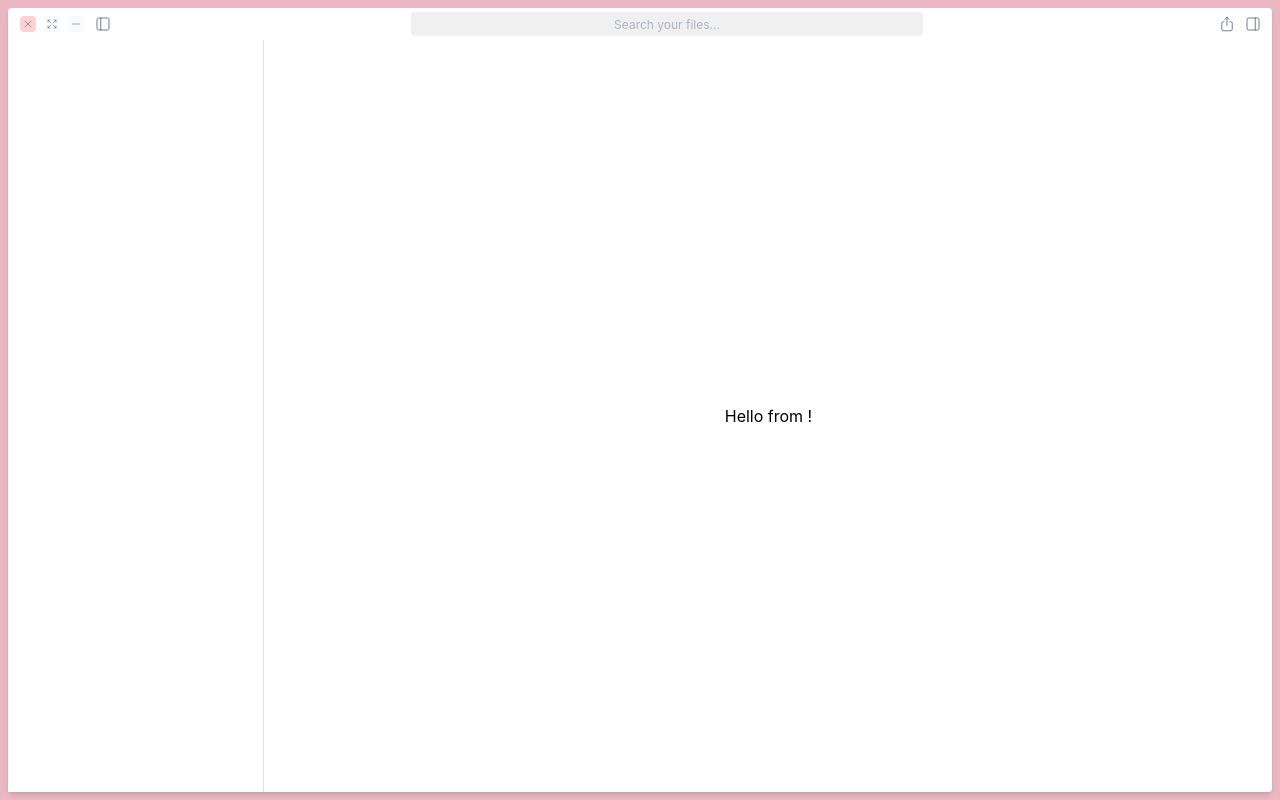
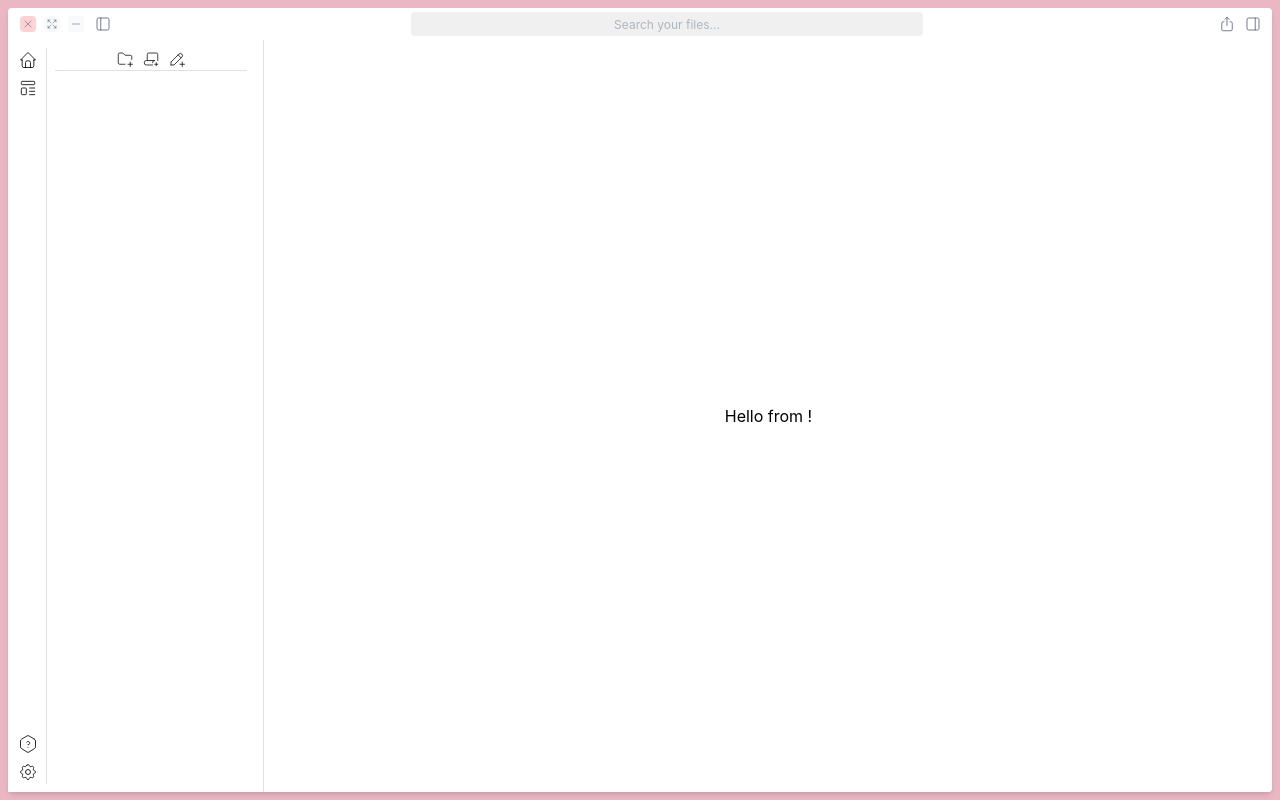
Before and after one commit to BaraKona/writality-platform, a React (Vite) app: page / in a window 1280 px wide. Both pictures are taken after a click on the button 103 px from the left and 24 px from the top of the page. Built offline with nearby package versions, Linux system fonts and the light colour scheme.

Commit message:
Add tooltip

```diff
--- a/src/components/Header/Center.tsx
+++ b/src/components/Header/Center.tsx
@@ -1,6 +1,10 @@
 import { TextInput } from "@mantine/core";
+import { getHotkeyHandler } from "@mantine/hooks";
+import { useRef } from "react";
 
 export const Center = () => {
+	const inputRef = useRef(null);
+
 	return (
 		<section className="max-w-lg mx-auto grow">
 			<TextInput
@@ -10,7 +14,9 @@ export const Center = () => {
 				classNames={{
 					input: "!text-xs !bg-hover !text-center",
 				}}
+				onKeyDown={getHotkeyHandler([["mod+K", () => console.log("mod+K")]])}
 				placeholder="Search your files..."
+				ref={inputRef}
 			/>
 		</section>
 	);
--- a/src/components/Header/LeftSide.tsx
+++ b/src/components/Header/LeftSide.tsx
@@ -14,12 +14,14 @@ export const LeftSide = () => {
 	return (
 		<div className="flex gap-2 rounded-lg px-2 items-center">
 			<IconButtonWrapper
+				name="Exit"
 				className="rounded h-4 w-4 p-0.5 bg-red-300/50 flex items-center justify-center"
 				onClick={() => appWindow.close()}
 			>
 				<IconX size={20} stroke={1} />
 			</IconButtonWrapper>
 			<IconButtonWrapper
+				name="Maximize"
 				className="rounded h-4 w-4 p-0.5 bg-gray-200/25 flex items-center justify-center"
 				onClick={() =>
 					appWindow.setFullscreen((isFullscreen.value = !isFullscreen.value))
@@ -28,12 +30,14 @@ export const LeftSide = () => {
 				<IconArrowsMaximize size={20} stroke={1} />
 			</IconButtonWrapper>
 			<IconButtonWrapper
+				name="Minimize"
 				onClick={() => appWindow.minimize()}
 				className="rounded h-4 w-4 p-0.5 bg-gray-200/25 flex items-center justify-center"
 			>
 				<IconMinus size={20} stroke={1} />
 			</IconButtonWrapper>
 			<IconButtonWrapper
+				name="Toggle Sidebar"
 				onClick={() => (isSidebarOpen.value = !isSidebarOpen.value)}
 			>
 				<IconLayoutSidebar size={18} stroke={1} />
--- a/src/components/Header/Right.tsx
+++ b/src/components/Header/Right.tsx
@@ -3,10 +3,10 @@ import { IconButtonWrapper } from "../button/IconButtonWrapper";
 export const RightSide = () => {
 	return (
 		<section className="flex gap-1 px-1">
-			<IconButtonWrapper onClick={() => {}}>
+			<IconButtonWrapper onClick={() => {}} name="Share">
 				<IconShare2 size={18} stroke={1} />
 			</IconButtonWrapper>
-			<IconButtonWrapper onClick={() => {}}>
+			<IconButtonWrapper onClick={() => {}} name="Toggle Sidebar">
 				<IconLayoutSidebarRight size={18} stroke={1} />
 			</IconButtonWrapper>
 		</section>
--- a/src/components/Sidebar.tsx
+++ /dev/null
@@ -1,13 +0,0 @@
-import { useSignals } from "@preact/signals-react/runtime";
-import { isSidebarOpen } from "../signals";
-export const Sidebar = () => {
-	useSignals();
-
-	return (
-		<aside
-			className={`bg-background border-r border-border w-64 ${
-				isSidebarOpen.value ? "block" : "hidden"
-			}`}
-		></aside>
-	);
-};
--- a/src/components/button/IconButtonWrapper.tsx
+++ b/src/components/button/IconButtonWrapper.tsx
@@ -1,3 +1,4 @@
+import { Tooltip } from "@mantine/core";
 import { ReactNode } from "@tanstack/react-router";
 import { FC } from "react";
 
@@ -5,13 +6,25 @@ export const IconButtonWrapper: FC<{
 	onClick: () => void;
 	children: ReactNode;
 	className?: string;
-}> = ({ onClick, children, className }) => {
+	name: string;
+	position?: "left" | "right" | "top" | "bottom";
+}> = ({ onClick, children, className, name, position }) => {
 	return (
-		<button
-			onClick={onClick}
-			className={`p-0.5 rounded hover:bg-hover ${className}`}
+		<Tooltip
+			label={name}
+			withArrow
+			className="text-xs"
+			position={position}
+			classNames={{
+				tooltip: "!p-0.5 !px-2 !text-xs",
+			}}
 		>
-			{children}
-		</button>
+			<button
+				onClick={onClick}
+				className={`p-0.5 rounded hover:bg-hover ${className}`}
+			>
+				{children}
+			</button>
+		</Tooltip>
 	);
 };
--- /dev/null
+++ b/src/components/sidebar/SideNav.tsx
@@ -0,0 +1,32 @@
+import {
+	IconTemplate,
+	IconHome,
+	IconHelpHexagon,
+	IconSettings,
+} from "@tabler/icons-react";
+import { IconButtonWrapper } from "../button/IconButtonWrapper";
+
+export const SideNav = () => {
+	return (
+		<div className="flex flex-col gap-1 border-r border-border pr-1.5">
+			<IconButtonWrapper onClick={() => {}} position="right" name="Home">
+				<IconHome size={20} stroke={1} />
+			</IconButtonWrapper>
+			<IconButtonWrapper onClick={() => {}} position="right" name="Somewhere">
+				<IconTemplate size={20} stroke={1} />
+			</IconButtonWrapper>
+
+			<IconButtonWrapper
+				onClick={() => {}}
+				position="right"
+				className="mt-auto"
+				name="Help"
+			>
+				<IconHelpHexagon size={20} stroke={1} />
+			</IconButtonWrapper>
+			<IconButtonWrapper onClick={() => {}} position="right" name="Settings">
+				<IconSettings size={20} stroke={1} />
+			</IconButtonWrapper>
+		</div>
+	);
+};
--- /dev/null
+++ b/src/components/sidebar/Sidebar.tsx
@@ -0,0 +1,21 @@
+import { useSignals } from "@preact/signals-react/runtime";
+import { isSidebarOpen } from "../../signals";
+import { TopNav } from "./TopNav";
+import { SideNav } from "./SideNav";
+
+export const Sidebar = () => {
+	useSignals();
+
+	return (
+		<aside
+			className={`bg-background border-r border-border w-64 p-2 ${
+				isSidebarOpen.value ? "block" : "hidden"
+			}`}
+		>
+			<section className="flex h-full grow">
+				<SideNav />
+				<TopNav />
+			</section>
+		</aside>
+	);
+};
--- /dev/null
+++ b/src/components/sidebar/TopNav.tsx
@@ -0,0 +1,38 @@
+import { Divider } from "@mantine/core";
+import {
+	IconFolderPlus,
+	IconScriptPlus,
+	IconPencilPlus,
+} from "@tabler/icons-react";
+import { IconButtonWrapper } from "../button/IconButtonWrapper";
+
+export const TopNav = () => {
+	return (
+		<div className="px-2 w-full">
+			<div className="flex justify-center items-center gap-1">
+				<IconButtonWrapper
+					onClick={() => {}}
+					position="bottom"
+					name="Create folder"
+				>
+					<IconFolderPlus size={18} stroke={1} />
+				</IconButtonWrapper>
+				<IconButtonWrapper
+					onClick={() => {}}
+					position="bottom"
+					name="Create script"
+				>
+					<IconScriptPlus size={18} stroke={1} />
+				</IconButtonWrapper>
+				<IconButtonWrapper
+					onClick={() => {}}
+					position="bottom"
+					name="Create canvas"
+				>
+					<IconPencilPlus size={18} stroke={1} />
+				</IconButtonWrapper>
+			</div>
+			<Divider />
+		</div>
+	);
+};
--- a/src/routes/__root.tsx
+++ b/src/routes/__root.tsx
@@ -2,7 +2,7 @@ import { createRootRoute, Outlet } from "@tanstack/react-router";
 import { TanStackRouterDevtools } from "@tanstack/router-devtools";
 import AppWrapper from "../components/AppWrapper";
 import { Header } from "../components/Header/Header";
-import { Sidebar } from "../components/Sidebar";
+import { Sidebar } from "../components/sidebar/Sidebar";
 import { MantineProvider } from "@mantine/core";
 import "@mantine/core/styles.css";
 
```
